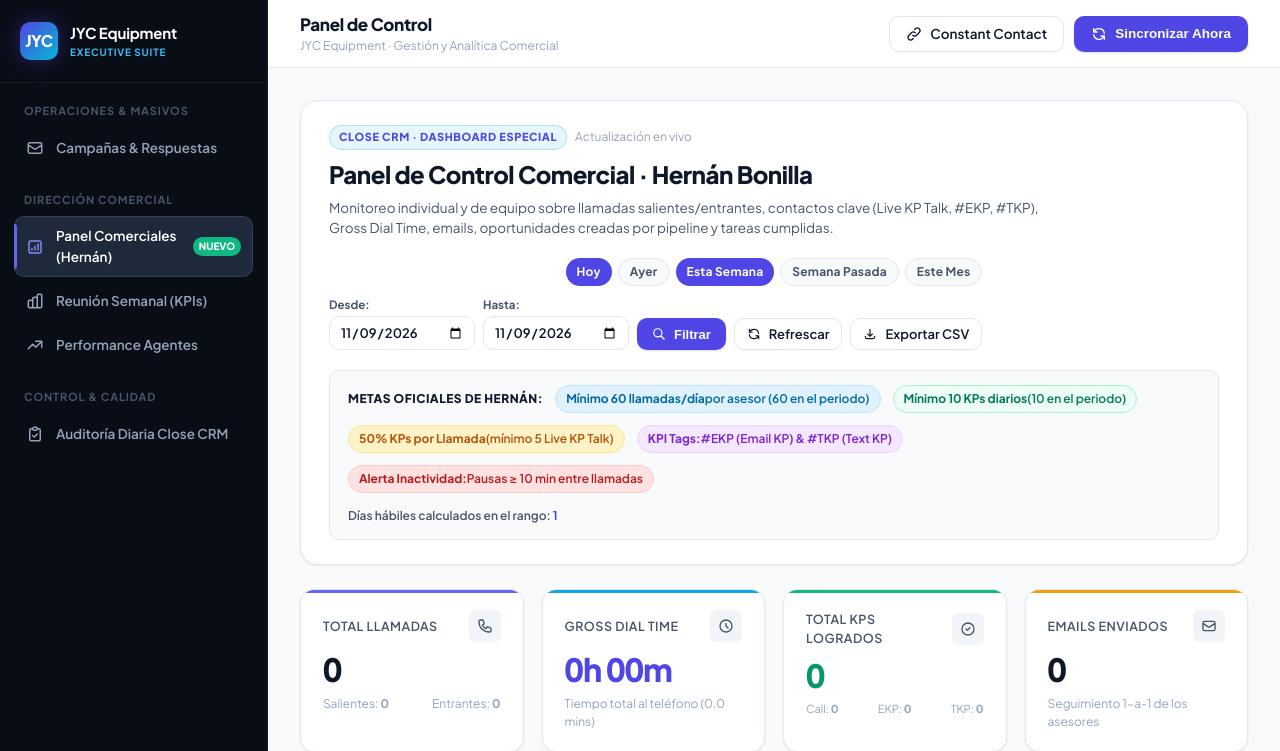
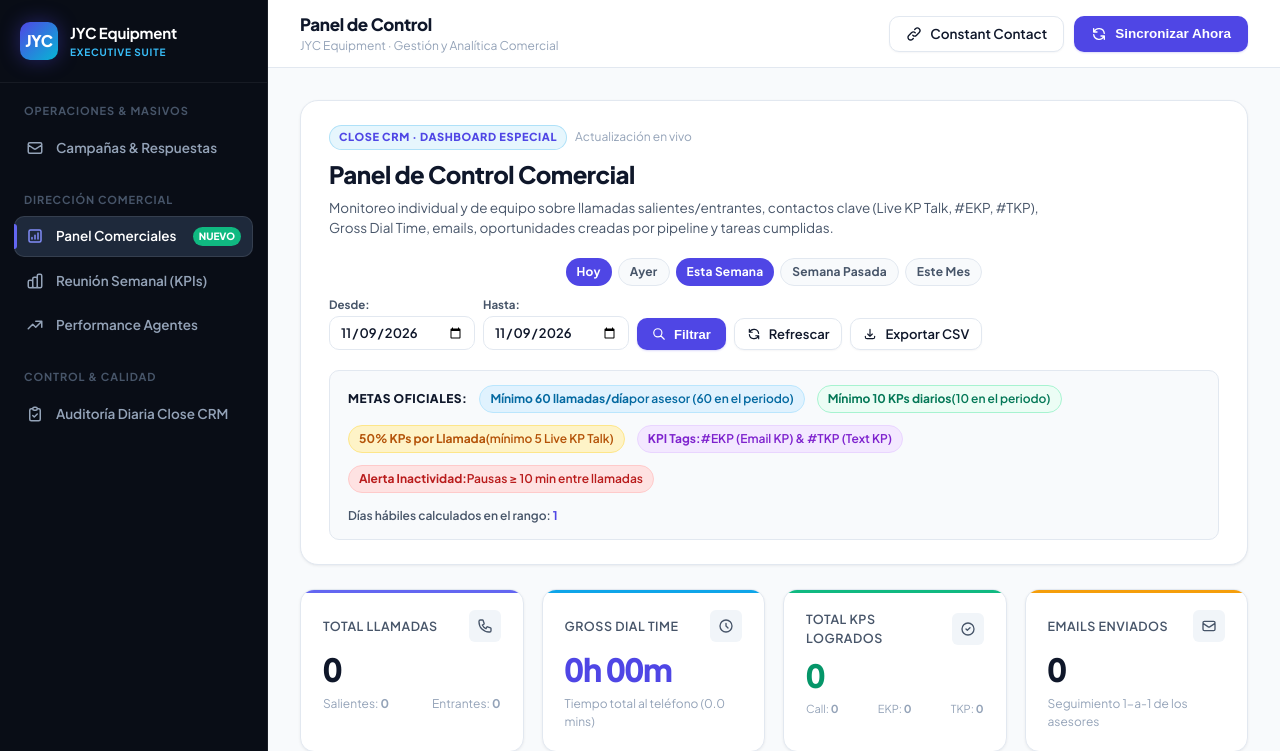
Before and after one commit to JYC-IT/Panel, a Flask app: page /comerciales in a window 1280 px wide. Shown: the top 751 px of the page. Run offline with Flask 3, Linux system fonts and the light colour scheme; the visitor is signed in with stand-in values (Sample User, id 1); data comes from the database, SQL or seed files in the repository; data that the repository does not hold is empty.

Commit message:
UI: Remove Hernan references from Panel Comerciales titles and navigation

```diff
--- a/respuestas-masivos/templates/base.html
+++ b/respuestas-masivos/templates/base.html
@@ -97,7 +97,7 @@
               <svg fill="none" viewBox="0 0 24 24" stroke="currentColor">
                 <path stroke-linecap="round" stroke-linejoin="round" d="M16 8v8m-4-5v5m-4-2v2m-2 4h12a2 2 0 002-2V6a2 2 0 00-2-2H6a2 2 0 00-2 2v12a2 2 0 002 2z" />
               </svg>
-              <span>Panel Comerciales (Hernán)</span>
+              <span>Panel Comerciales</span>
               <span class="badge" style="background:#10b981; color:white; font-size:10px; font-weight:800; padding:2px 6px; border-radius:9999px; margin-left:auto;">NUEVO</span>
             </a>
           </li>
--- a/respuestas-masivos/templates/commercial_dashboard.html
+++ b/respuestas-masivos/templates/commercial_dashboard.html
@@ -1,5 +1,5 @@
 {% extends "base.html" %}
-{% block title %}Panel Comercial Hernán · JYC Equipment{% endblock %}
+{% block title %}Panel de Control Comercial · JYC Equipment{% endblock %}
 
 {% block content %}
 <!-- ENCABEZADO Y REGLAS DE NEGOCIO -->
@@ -13,7 +13,7 @@
         <span style="font-size: 12px; color: var(--text-muted);">Actualización en vivo</span>
       </div>
       <h1 style="margin: 0; font-size: 24px; font-weight: 800; color: var(--text-main); letter-spacing: -0.5px;">
-        Panel de Control Comercial · Hernán Bonilla
+        Panel de Control Comercial
       </h1>
       <p style="margin: 6px 0 0; font-size: 13.5px; color: var(--text-secondary); max-width: 720px; line-height: 1.5;">
         Monitoreo individual y de equipo sobre llamadas salientes/entrantes, contactos clave (Live KP Talk, #EKP, #TKP), Gross Dial Time, emails, oportunidades creadas por pipeline y tareas cumplidas.
@@ -69,7 +69,7 @@
   <div style="margin-top: 20px; padding: 14px 18px; background: #f8fafc; border: 1px solid var(--border); border-radius: var(--radius-md); display: flex; align-items: center; justify-content: space-between; flex-wrap: wrap; gap: 14px;">
     <div style="display: flex; align-items: center; gap: 12px; flex-wrap: wrap;">
       <span style="font-size: 12px; font-weight: 800; text-transform: uppercase; color: var(--text-main); letter-spacing: 0.5px;">
-        Metas Oficiales de Hernán:
+        Metas Oficiales:
       </span>
       <span class="badge" style="background: #e0f2fe; color: #0369a1; border: 1px solid #bae6fd; font-size: 12px; padding: 4px 10px;">
         <strong>Mínimo 60 llamadas/día</strong> por asesor ({{ data.business_days * 60 }} en el periodo)
--- a/respuestas-masivos/templates/performance.html
+++ b/respuestas-masivos/templates/performance.html
@@ -2,13 +2,13 @@
 {% block title %}Performance Comercial & Pipeline · JYC Equipment{% endblock %}
 
 {% block content %}
-<!-- AVISO ACCESO PANEL HERNÁN -->
+<!-- AVISO ACCESO PANEL COMERCIAL -->
 <div style="background: #f0fdf4; border: 1.5px solid #86efac; border-radius: 12px; padding: 14px 20px; margin-bottom: 20px; display: flex; justify-content: space-between; align-items: center; gap: 14px; flex-wrap: wrap;">
   <div style="display: flex; align-items: center; gap: 12px;">
     <span style="font-size: 24px;">⭐</span>
     <div>
       <div style="font-weight: 800; font-size: 14px; color: #166534;">
-        ¡Nuevo Panel Comercial Hernán Activo!
+        ¡Nuevo Panel Comercial Activo!
       </div>
       <div style="font-size: 12.5px; color: #15803d; margin-top: 2px;">
         Incluye First Call / Last Call, pausas &gt;30m (almuerzo 12-1 descontado), orden de comerciales y semáforo de metas diarias.
@@ -16,7 +16,7 @@
     </div>
   </div>
   <a href="{{ url_for('commercial_dashboard_view') }}" class="btn-executive primary" style="background: #16a34a; border-color: #16a34a; text-decoration: none; padding: 9px 16px; font-size: 13px; font-weight: 800;">
-    Abrir Panel Hernán →
+    Abrir Panel Comercial →
   </a>
 </div>
 
```
Also changed, not shown: respuestas-masivos/tests/test_app.py (+2 -2 lines).
